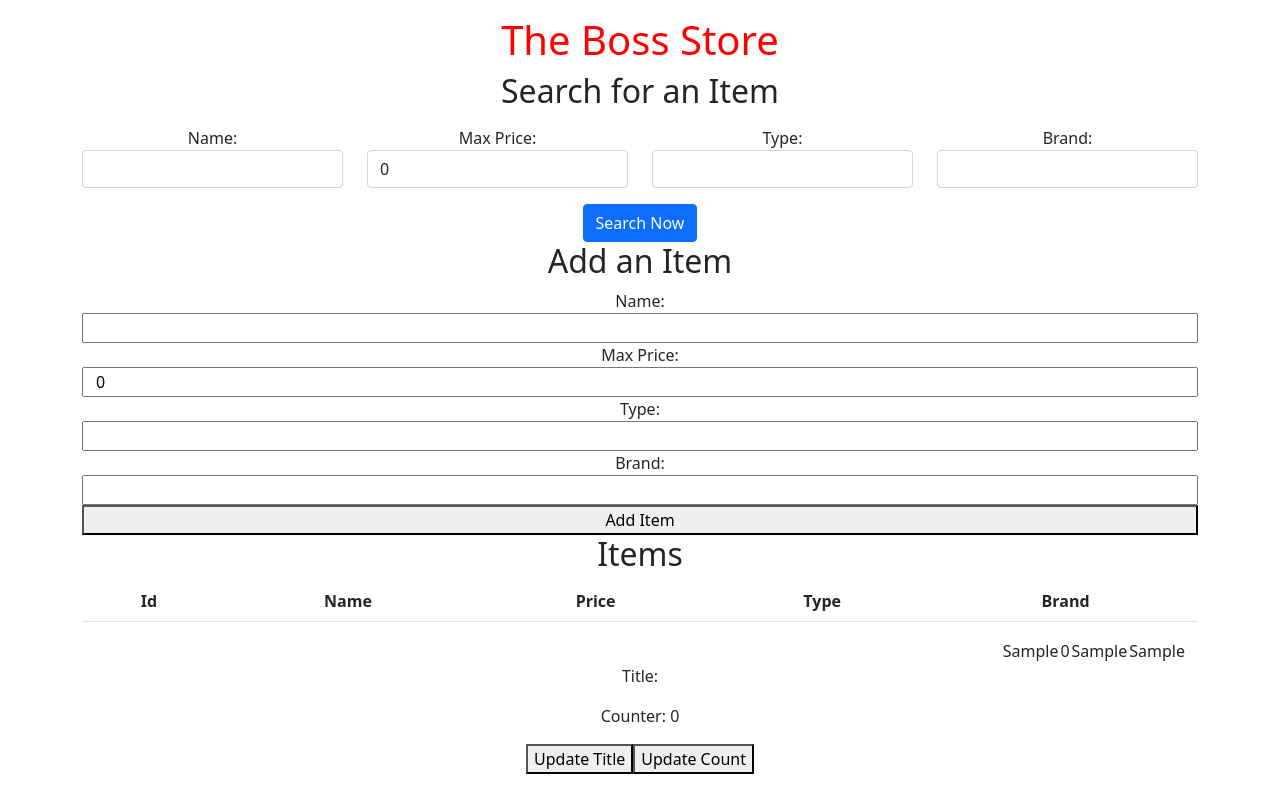
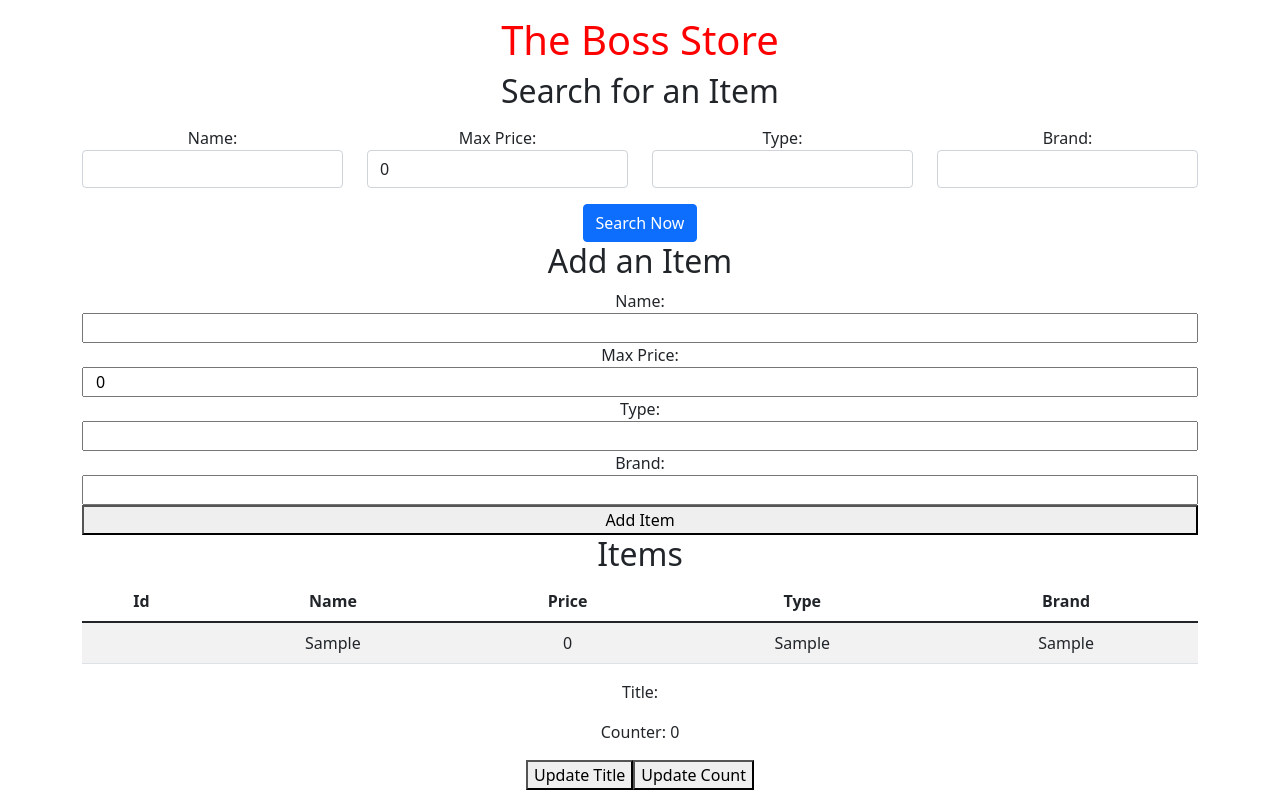
Before and after one commit to CodeWarrior-debug/techwtim-react, a React (Create React App) app: page / in a window 1280 px wide. Both pictures are taken after typing "Sample", "Sample", "Sample" into the empty fields and a click on the button "Add Item". Built offline with nearby package versions, Linux system fonts and the light colour scheme.

Commit message:
progress with table

```diff
--- a/src/App.js
+++ b/src/App.js
@@ -6,7 +6,7 @@ import ItemsDisplay from "./components/ItemsDisplay";
 import { useState } from "react";
 
 //how to do styled components, part 1
-import styled from 'styled-components';
+import styled from "styled-components";
 
 //how to do styled components, part 2
 const Title = styled.h1`
@@ -15,53 +15,78 @@ text-align: center;
 `;
 
 function App() {
-  const [data, setData] = useState({ items: []});
+  const [data, setData] = useState({ items: [] });
+  const [filters, setFilters] = useState({});
+
+  const filterData = (data) => {
+    const filteredData = [];
+
+    if (!filters.name) {
+      return data;
+    }
+
+    for (const item of data) {
+      if (filters.name !== "" && item.name !== filters.name) {
+        continue;
+      }
+      if (filters.price !== 0 && item.price > filters.price) {
+        continue;
+      }
+      if (filters.type !== "" && item.type !== filters.type) {
+        continue;
+      }
+      if (filters.brand !== "" && item.brand !== filters.brand) {
+        continue;
+      }
+      filteredData.push(item);
+    }
+    return filteredData;
+  };
 
   const updateFilters = (searchParams) => {
-    setData(searchParams)};
+    setData(searchParams);
+  };
 
   const addItemToData = (item) => {
     let items = data["items"];
-      items.id= items.length;
+    items.id = items.length;
     items.push(item);
     setData({ items: items });
     console.log(data);
-    }
+  };
 
   return (
-      <div className='container'>
-    <div className = 'row mt-3'>
+    <div className="container">
+      <div className="row mt-3">
         {/* how to do styled components, part 3 */}
-    <Title color='red' >The Boss Store</Title>
+        <Title color="red">The Boss Store</Title>
       </div>
-    <div className='App'>
+      <div className="App">
         {/* <Info title="Inventory" /> */}
-      <SearchBar callback={updateFilters}/>
+        <SearchBar callback={updateFilters} />
 
         {/* <p>Name: {"name" in data ? data["name"] : "No data to display"} </p>
       <p>Type: {"type" in data ? data["type"] : "No data to display"} </p>
       <p>Max Price: {"price" in data ? data["price"] : "No data to display"} </p>
       <p>Brand: {"brand" in data ? data["brand"] : "No data to display"}</p> */}
 
-      <AddItem addItem={addItemToData} className='row mt-3'/>
-      <ItemsDisplay items={data["items"]} className='row mt-3'/>
-      <ButtonState className='row mt-3'/>
-
+        <AddItem addItem={addItemToData} className="row mt-3" />
+        <ItemsDisplay items={filterData(data["items"])} className="row mt-3" />
+        <ButtonState className="row mt-3" />
       </div>
     </div>
   );
-}
 
   function ButtonState() {
     const [title, setTitle] = useState("");
     const [count, setCount] = useState(0);
 
     const updateTitleClicked = () => {
-    setTitle("New Title") ;
+      setTitle("New Title");
     };
 
     const updateCounterClicked = () => {
-    setCount(count + 1) ;
+      setCount(count + 1);
     };
 
     return (
@@ -73,5 +98,5 @@ function ButtonState() {
       </>
     );
   }
-
+}
 export default App;
--- a/src/components/ItemsDisplay/index.js
+++ b/src/components/ItemsDisplay/index.js
@@ -1,45 +1,33 @@
 function ItemsDisplay(props) {
-  const showItem = () => {
-    return (
-      <div>
-        {props.items.map((item) => {
+  const showItem = (item) => {
     return (
       <tr>
-            <th scope='row' className="container">{item.id}</th>
+        <th scope="row">{item.id}</th>
         <td>{item.name}</td>
         <td>{item.price}</td>
         <td>{item.type}</td>
         <td>{item.brand}</td>
       </tr>
     );
-        })}
-      </div>
-    );
   };
+
   return (
     <div className="container">
       <div className="row">
         <h2>Items</h2>
-        <table className='table table-striped'>
+        <table className="table table-striped">
           <thead>
             <tr>
-              <th scope='col'>Id</th>
-              <th scope='col'>Name</th>
-              <th scope='col'>Price</th>
-              <th scope='col'>Type</th>
-              <th scope='col'>Brand</th>
+              <th scope="col">Id</th>
+              <th scope="col">Name</th>
+              <th scope="col">Price</th>
+              <th scope="col">Type</th>
+              <th scope="col">Brand</th>
             </tr>
           </thead>
-          <tbody>
-
-          </tbody>
-
+          <tbody>{props.items.map(showItem)}</tbody>
         </table>
       </div>
-      <div className="row"></div>
-      <div className="row"></div>
-      <div className="row"></div>
-      {props.items.map(showItem)}
     </div>
   );
 }
```
Lines whose indentation alone changed are shown as unchanged.
